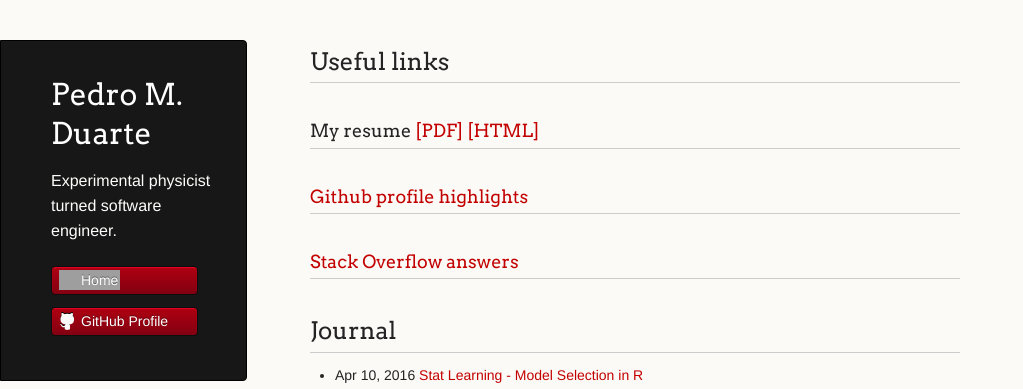
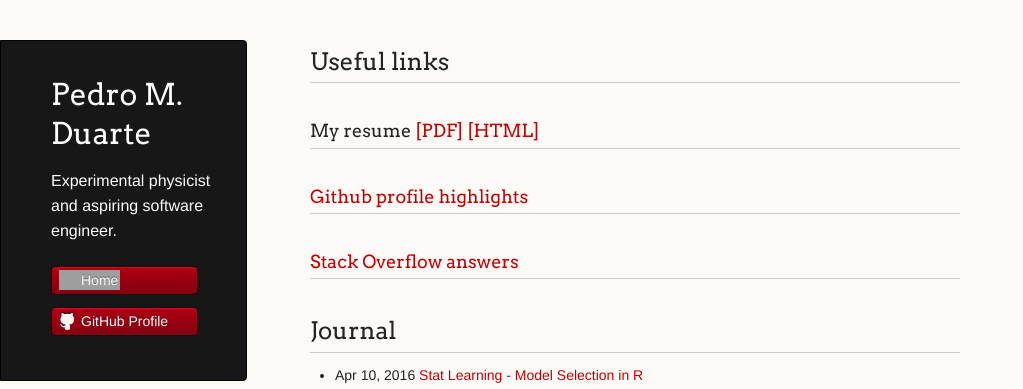
Before and after one commit to PedroMDuarte/pedromduarte.github.io, a Jekyll site: the page built from index.html, in a window 1280 px wide. Shown: the top 389 px of the page, without its empty margins (0-1023 px from the left). Built offline with Jekyll 4.4.1, drawn with Linux system fonts in a browser that asks for light colours; grey boxes are pictures that could not be loaded.

Commit message:
header message updated

```diff
--- a/_includes/header.html
+++ b/_includes/header.html
@@ -1,6 +1,6 @@
 <header>
   <h1 class="header">Pedro M. Duarte</h1>
-  <p class="header">Experimental physicist turned software engineer.</p>
+  <p class="header">Experimental physicist and aspiring software engineer.</p>
 
   <ul>
     <li><a class="buttons" href="/">Home</a></li>
```
